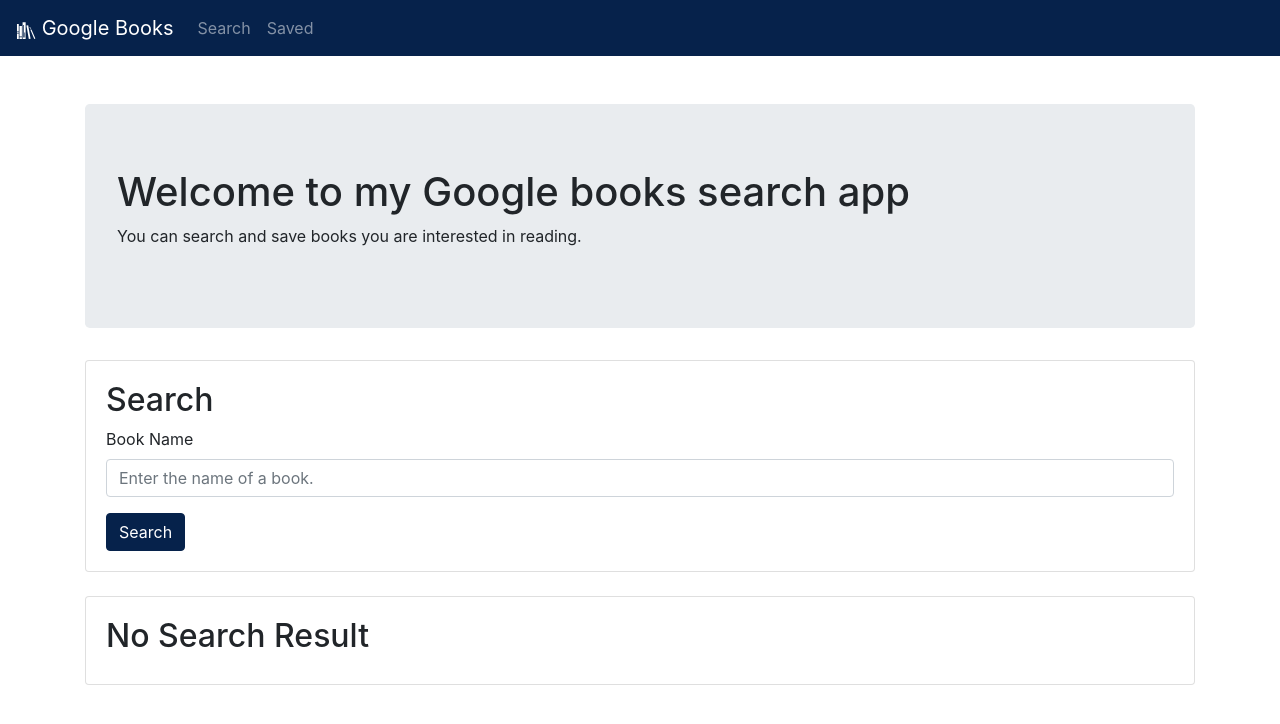
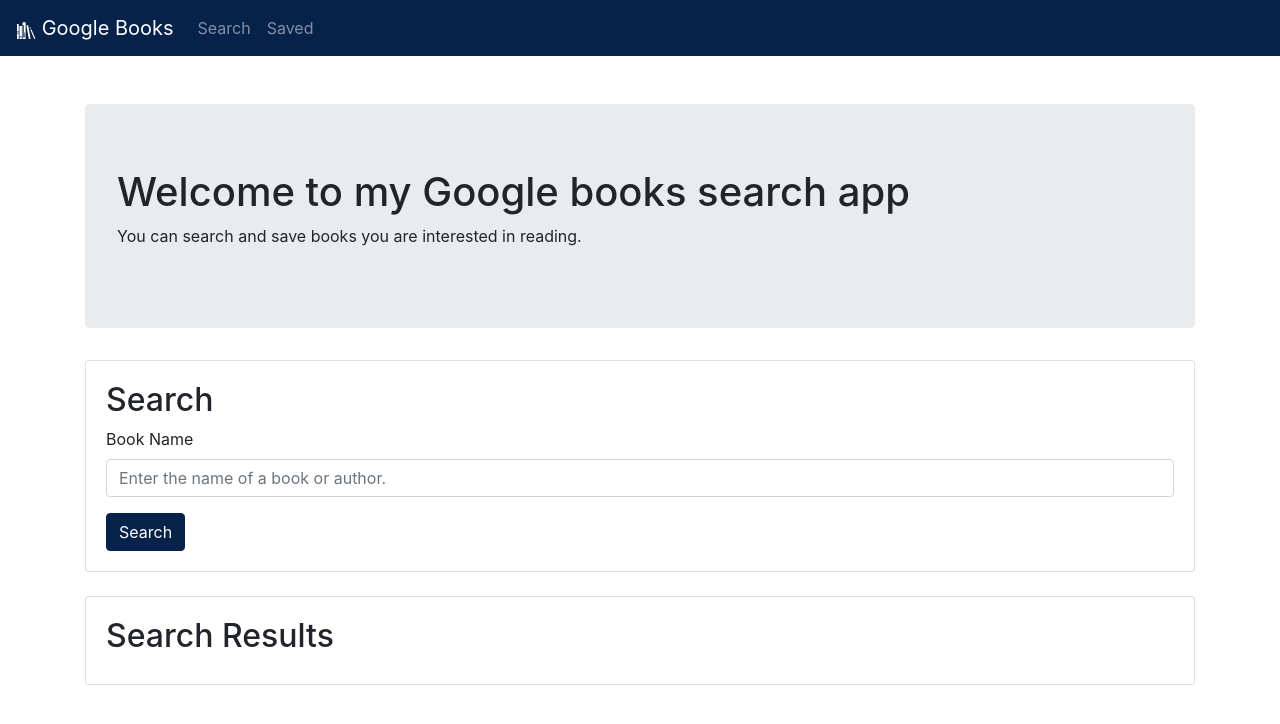
Before and after one commit to JJHPhoto/my-book-shelves, a React (Create React App) app in the folder client/: page / in a window 1280 px wide. Shown: the top 724 px of the page. Built offline with nearby package versions, Linux system fonts and the light colour scheme.

Commit message:
Stopping.

```diff
--- a/client/src/components/Results.js
+++ b/client/src/components/Results.js
@@ -27,7 +27,7 @@
           </div>
         ) : (
           <div>
-            <h2>No Search Result</h2>
+            <h2>Search Results</h2>
           </div>
         )}
       </Card.Body>
--- a/client/src/components/SaveButton.js
+++ b/client/src/components/SaveButton.js
@@ -2,18 +2,18 @@
 import { Button } from "react-bootstrap";
 import api from "../utils/api";
 
-function SaveButton({ book, updateBook }) {
+function SaveButton({ book }) {
   const saveBook = () => {
     api
       .addBook(book)
       .then(() => {
-        console.log("yes");
+        console.log("yes, book added");
       })
       .catch((err) => {
         console.log(err);
       });
   };
-  console.log("savebook", book);
+  // console.log("Save Book Button", book);
 
   return <Button onClick={saveBook}>Save</Button>;
 }
--- a/client/src/components/SavedResults.js
+++ b/client/src/components/SavedResults.js
@@ -10,22 +10,23 @@
           <div>
             <h2> Results</h2>
             {books.map((book) => (
-              <Card className="my-4" key={book.id}>
+              <Card className="my-4" key={books._id}>
                 <Card.Body>
-                  <Button href={book.selfLink}>View</Button>
+                  <Card.Title>{books.volumeInfo.title}</Card.Title>
+                  {/* <Button href={book.selfLink}>View</Button> */}
                   <DeleteButton
-                    bookId={book.id}
+                    bookId={book._id}
                     getBooks={getBooks}
                     className="ml-2"
                   />
-                  <p>
+                  {/* <p>
                     <img src={book.volumeInfo.imageLinks.thumbnail} />
                   </p>
                   <h2 className="my-3">
                     "{book.volumeInfo.title}" by {book.volumeInfo.authors}
                   </h2>
                   <h3>Book description:</h3>
-                  <p>{book.volumeInfo.description}</p>
+                  <p>{book.volumeInfo.description}</p> */}
                 </Card.Body>
               </Card>
             ))}
--- a/client/src/components/SearchForm.js
+++ b/client/src/components/SearchForm.js
@@ -1,7 +1,6 @@
 import axios from "axios";
 import React, { useRef, useState } from "react";
 import { Button, Card, Form } from "react-bootstrap";
-// import api from "../utils/api";
 
 function SearchForm({ setBooks }) {
   const [APIKEY, setAPIKEY] = useState(
@@ -36,7 +35,7 @@
             <Form.Control
               ref={bookSearch}
               type="text"
-              placeholder="Enter the name of a book."
+              placeholder="Enter the name of a book or author."
             />
           </Form.Group>
           <Button variant="primary" type="submit">
--- a/client/src/pages/SavedPage.js
+++ b/client/src/pages/SavedPage.js
@@ -11,11 +11,11 @@
     });
   };
 
-  useEffect(() => {
-    getBooks();
-  }, [setBooks]);
+  // useEffect(() => {
+  //   getBooks();
+  // }, [setBooks]);
 
-  console.log("savedBooks", books);
+  // console.log("savedBooks", books);
 
   return (
     <div>
--- a/client/src/pages/SearchPage.js
+++ b/client/src/pages/SearchPage.js
@@ -5,7 +5,7 @@
 function SearchPage() {
   const [books, setBooks] = useState([]);
 
-  console.log("Books", books);
+  // console.log("Books", books);
 
   return (
     <div>
```
Also changed, not shown: 1 other file (tests, documents, lock files or other folders).
